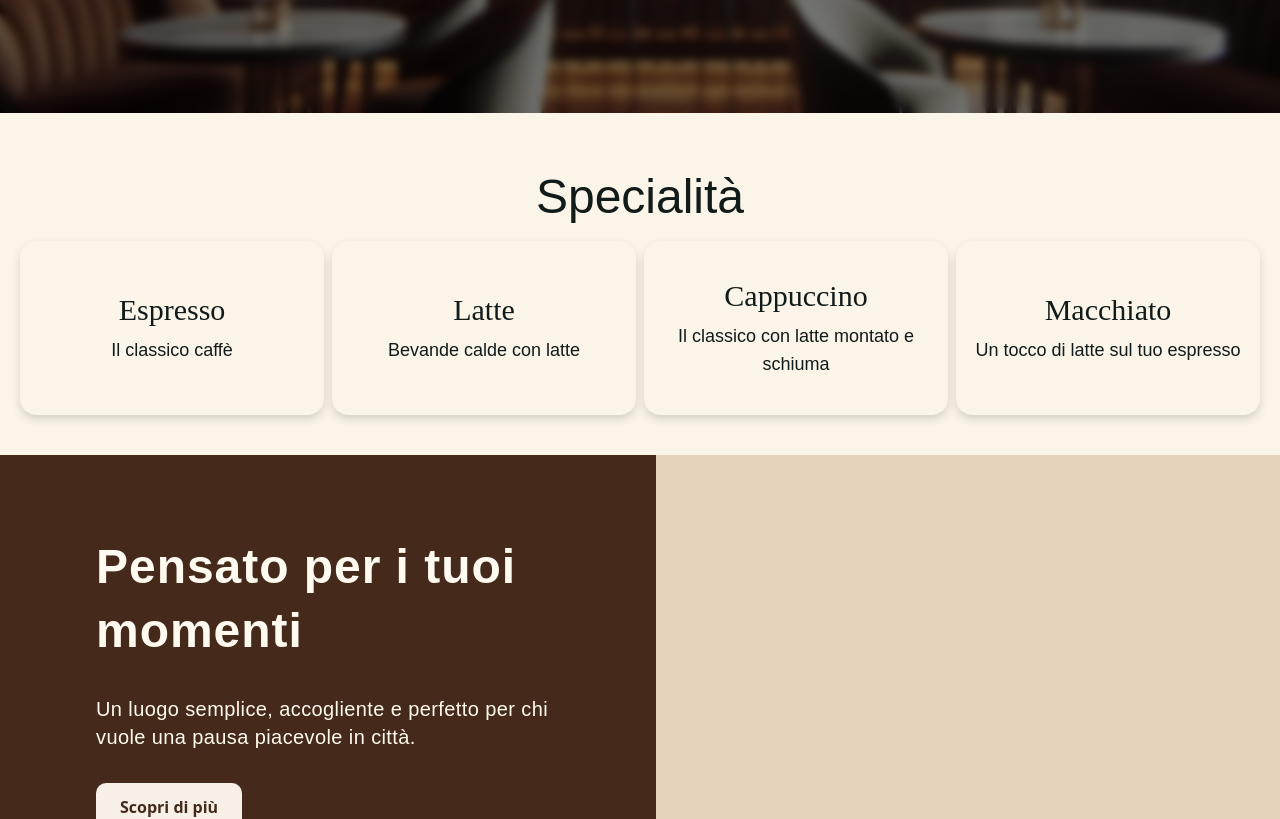
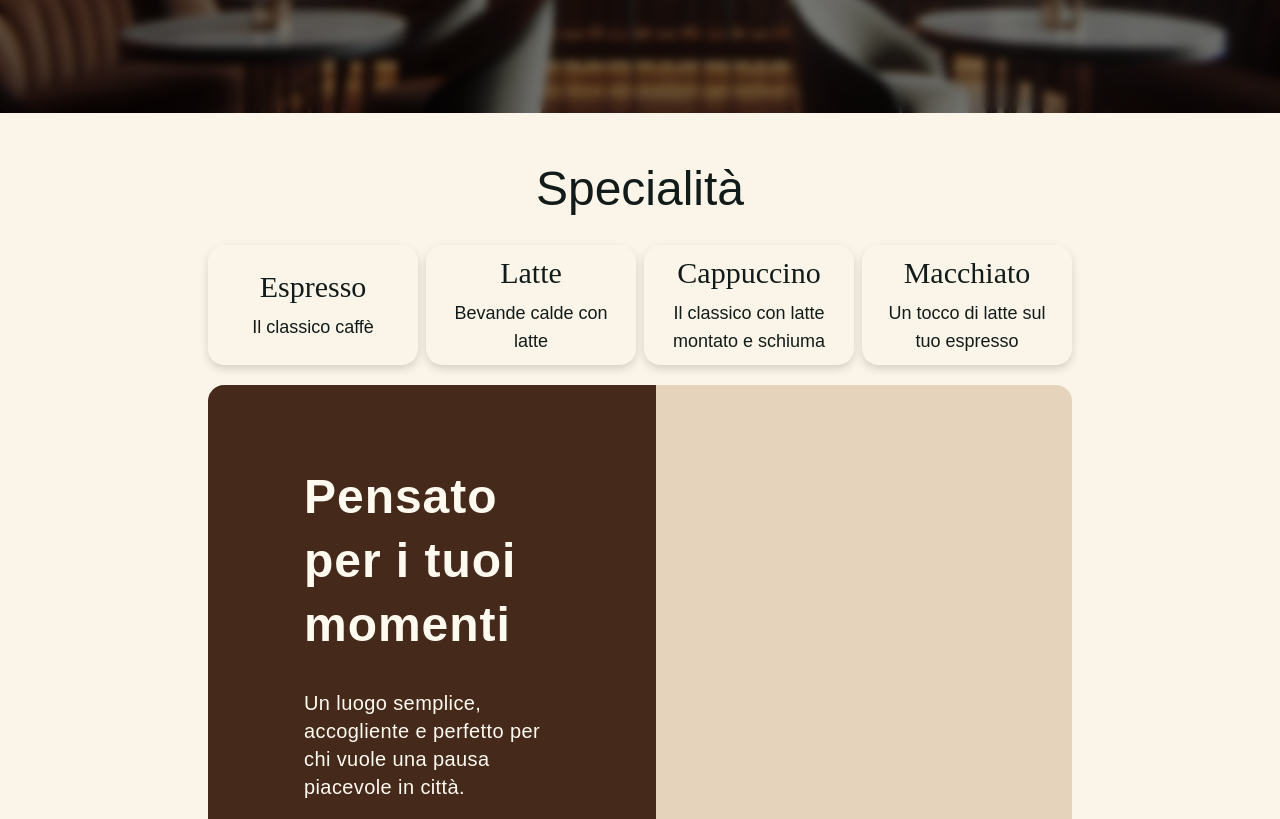
Before and after one commit to moreee-sa/esse-bar, a React (Vite) app: page /#/ in a window 1280 px wide. Shown: the part 620-1439 px from the top of the page. Built offline with nearby package versions, Linux system fonts and the light colour scheme; a web font is replaced by a local one.

Commit message:
Modifiche al layout

```diff
--- a/src/components/Home/FeaturesSection/InfoBox.tsx
+++ b/src/components/Home/FeaturesSection/InfoBox.tsx
@@ -1,6 +1,6 @@
 function InfoBox() {
   return (
-    <div className="flex-1 bg-[#452a1b] flex flex-col items-start gap-5 md:gap-8 p-15 md:py-20 md:px-24">
+    <div className="flex-1 bg-[#452a1b] flex flex-col items-start gap-5 md:gap-8 p-15 md:py-20 md:px-24 rounded-t-2xl lg:rounded-t-none lg:rounded-l-2xl">
       <span
         style={{
           fontFamily: "'Manrope Variable', sans-serif",
--- a/src/components/Home/FeaturesSection/ScheduleBox.tsx
+++ b/src/components/Home/FeaturesSection/ScheduleBox.tsx
@@ -1,6 +1,6 @@
 function ScheduleBox() {
   return (
-    <div className="flex-1 bg-[#e5d3bc] md:p-20">
+    <div className="flex-1 bg-[#e5d3bc] md:p-20 lg:rounded-r-2xl">
 
     </div>
   )
--- a/src/components/Home/FeaturesSection/index.tsx
+++ b/src/components/Home/FeaturesSection/index.tsx
@@ -3,7 +3,7 @@ import ScheduleBox from "./ScheduleBox"
 
 function FeaturesSection() {
   return (
-    <div className="bg-[#452a1b] flex flex-col lg:flex-row box-content">
+    <div className="flex flex-col lg:flex-row box-content">
       <InfoBox />
       <ScheduleBox />
     </div>
--- a/src/components/Home/SpecialtiesSection/index.tsx
+++ b/src/components/Home/SpecialtiesSection/index.tsx
@@ -3,8 +3,8 @@ import { THEME } from "@/lib/constants";
 
 function SpecialtiesSection() {
   return (
-    <div className="px-5 py-10" style={{ backgroundColor: THEME.backgroundSecondary }}>
-      <div className="w-full flex items-center justify-center p-5">
+    <div className="flex flex-col gap-5 py-5">
+      <div className="w-full flex items-center md:justify-center py-3">
         <span
           className="text-3xl md:text-4xl lg:text-5xl"
           style={{
--- a/src/pages/Home/index.tsx
+++ b/src/pages/Home/index.tsx
@@ -2,14 +2,17 @@ import Navbar from "@components/Navbar"
 import HomeSection from "@/components/Home"
 import SpecialtiesSection from "@components/Home/SpecialtiesSection"
 import FeaturesSection from "@/components/Home/FeaturesSection"
+import { THEME } from "@/lib/constants"
 
 function Home() {
   return (
     <>
       <Navbar />
       <HomeSection />
-      <SpecialtiesSection />
-      <FeaturesSection />
+      <div className="py-5 px-5 lg:px-52" style={{ backgroundColor: THEME.backgroundSecondary }}>
+        <SpecialtiesSection />
+        <FeaturesSection />
+      </div>
     </>
   )
 }
```
